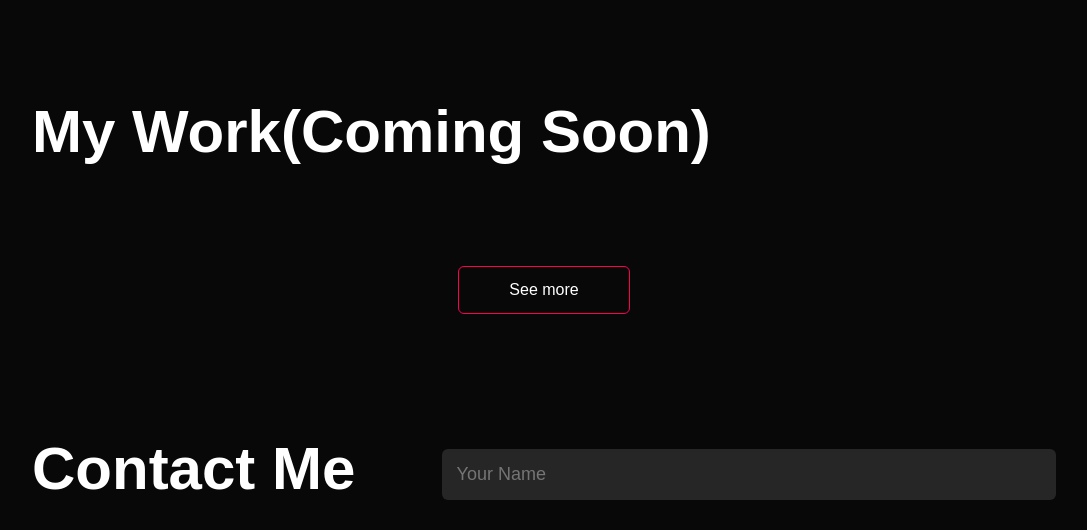
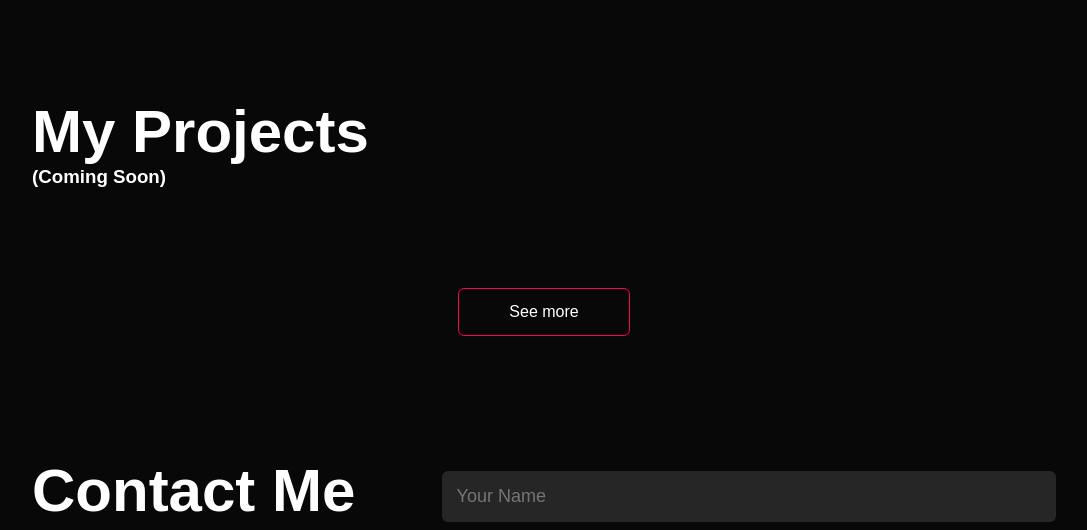
Before and after one commit to Aditya11o/aditya, a plain HTML site: page index.html in a window 1280 px wide. Shown: the part 1949-2479 px from the top of the page, without its empty margins (96-1183 px from the left). Drawn offline with Linux system fonts and the light colour scheme.

Commit message:
change 103 line

```diff
--- a/index.html
+++ b/index.html
@@ -100,7 +100,7 @@
 <!-- portfolio -->
  <div id="portfolio">
     <div class="container">
-        <h1 class="sub-title">My Work(Coming Soon)</h1>
+        <h1 class="sub-title">My Projects</h1><h3>(Coming Soon)</h3>
         <div class="work-list">
             <!-- <div class="work">
                 <img src="work-1.webp">
```
